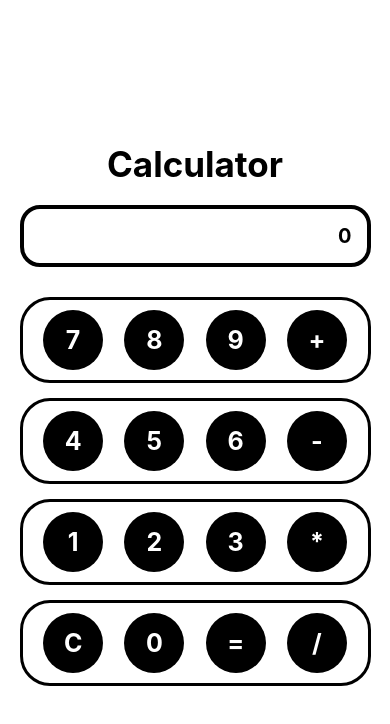
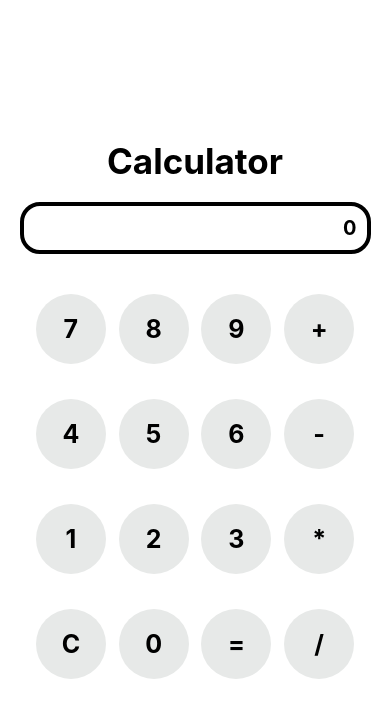
Before and after one commit to AbdullahAyaz4446/awesomeproject, a React Native app: screen / in a window 390 px wide. Shown: the top 724 px of the page. Built offline with nearby package versions, Linux system fonts and the light colour scheme.

Commit message:
minner chnage in buttonn

```diff
--- a/Content/Style/calstyles.js
+++ b/Content/Style/calstyles.js
@@ -22,7 +22,7 @@ const styles = StyleSheet.create({
         fontSize: 20,
         marginBottom: 30,
         fontWeight: 'bold',
-        padding: 15
+        padding: 10
     },
     buttonContainer: {
         flexDirection: 'row',
@@ -30,16 +30,15 @@ const styles = StyleSheet.create({
         width: '90%',
         marginBottom: 15,
         borderColor: 'black',
-        borderWidth: 3,
-        borderRadius: 30,
+
         padding: 10
 
     },
     buttonstyle: {
-        width: 60,
-        height: 60,
-        borderRadius: 30,
-        backgroundColor: 'black',
+        width: 70,
+        height: 70,
+        borderRadius: 35,
+        backgroundColor: '#E7E9E8',
         alignItems: 'center',
         justifyContent: 'center'
 
@@ -49,7 +48,7 @@ const styles = StyleSheet.create({
         textAlign: 'center',
         fontSize: 25,
         fontWeight: 'bold',
-        color: 'white'
+        color: 'black'
     }
 });
 
--- a/Content/forms/Calculator.tsx
+++ b/Content/forms/Calculator.tsx
@@ -28,6 +28,7 @@ const Calculator = () => {
 
             <Text style={styles.title}>Calculator</Text>
             <TextInput placeholder="0" editable={false} value={count} style={styles.input} />
+
             <View style={styles.buttonContainer}>
                 {['7', '8', '9', '+'].map((val) => showButton(val, () => handlePress(val)))}
             </View>
```
Also changed, not shown: App.tsx (+7 -14 lines).
